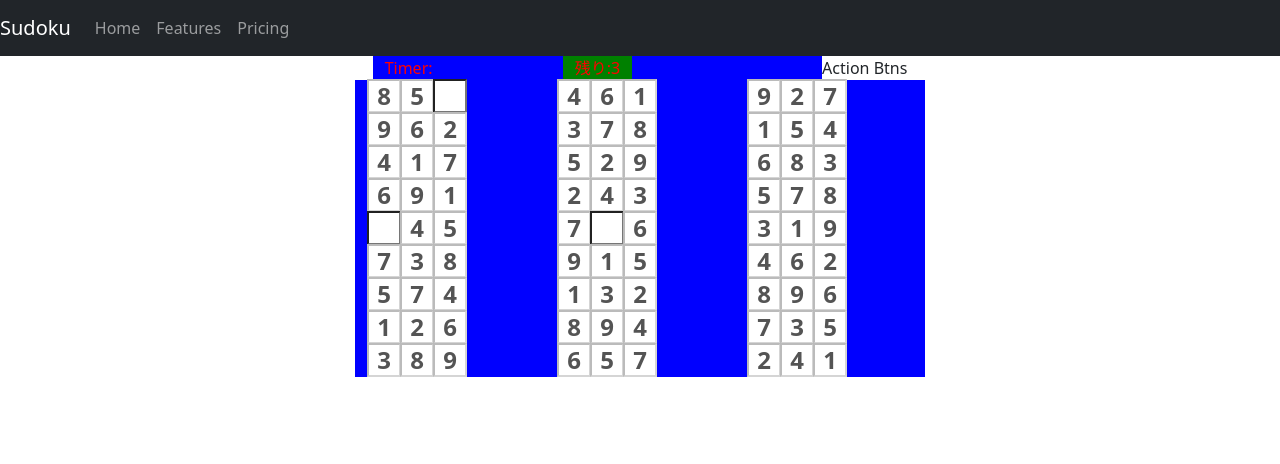
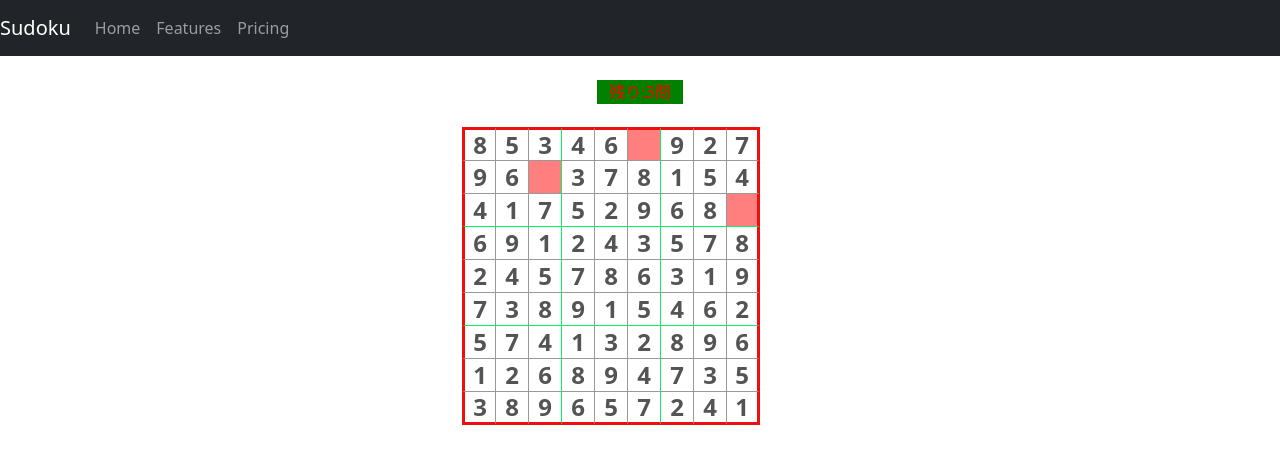
Before and after one commit to 8PCWM47BP34E4PBZ/sudoku, a Next.js app: page / in a window 1280 px wide. Shown: the top 464 px of the page. Built offline with nearby package versions, Linux system fonts and the light colour scheme.

Commit message:
Implement new design

```diff
--- a/components/box.tsx
+++ /dev/null
@@ -1,57 +0,0 @@
-import { Square } from "./square";
-
-type BoxProps = {
-  id: number;
-  numbers: [
-    number?,
-    number?,
-    number?,
-    number?,
-    number?,
-    number?,
-    number?,
-    number?,
-    number?
-  ];
-  answers: [
-    number,
-    number,
-    number,
-    number,
-    number,
-    number,
-    number,
-    number,
-    number
-  ];
-};
-
-export const Box = (props: BoxProps) => {
-  return (
-    <>
-      <div
-        className="col col-lg-2"
-        style={{
-          color: "red",
-          backgroundColor: "blue",
-        }}
-      >
-        <div className="board-row">
-          <Square number={props.numbers[0]} answer={props.answers[0]} />
-          <Square number={props.numbers[1]} answer={props.answers[1]} />
-          <Square number={props.numbers[2]} answer={props.answers[2]} />
-        </div>
-        <div className="board-row">
-          <Square number={props.numbers[3]} answer={props.answers[3]} />
-          <Square number={props.numbers[4]} answer={props.answers[4]} />
-          <Square number={props.numbers[5]} answer={props.answers[5]} />
-        </div>
-        <div className="board-row">
-          <Square number={props.numbers[6]} answer={props.answers[6]} />
-          <Square number={props.numbers[7]} answer={props.answers[7]} />
-          <Square number={props.numbers[8]} answer={props.answers[8]} />
-        </div>
-      </div>
-    </>
-  );
-};
--- /dev/null
+++ b/components/line.tsx
@@ -0,0 +1,94 @@
+import { Square } from "./square";
+
+type LineProps = {
+  id: number;
+  classNames: [
+    string,
+    string,
+    string,
+    string,
+    string,
+    string,
+    string,
+    string,
+    string
+  ];
+  numbers: [
+    number?,
+    number?,
+    number?,
+    number?,
+    number?,
+    number?,
+    number?,
+    number?,
+    number?
+  ];
+  answers: [
+    number,
+    number,
+    number,
+    number,
+    number,
+    number,
+    number,
+    number,
+    number
+  ];
+};
+
+export const Line = (props: LineProps) => {
+  return (
+    <div className="row">
+      <div className="col-md-6 offset-md-4">
+        <div className="board-row">
+          <Square
+            answer={props.answers[0]}
+            number={props.numbers[0]}
+            cName={props.classNames[0]}
+          />
+          <Square
+            answer={props.answers[1]}
+            number={props.numbers[1]}
+            cName={props.classNames[1]}
+          />
+          <Square
+            answer={props.answers[2]}
+            number={props.numbers[2]}
+            cName={props.classNames[2]}
+          />
+          <Square
+            answer={props.answers[3]}
+            number={props.numbers[3]}
+            cName={props.classNames[3]}
+          />
+          <Square
+            answer={props.answers[4]}
+            number={props.numbers[4]}
+            cName={props.classNames[4]}
+          />
+          <Square
+            answer={props.answers[5]}
+            number={props.numbers[5]}
+            cName={props.classNames[5]}
+          />
+          <Square
+            answer={props.answers[6]}
+            number={props.numbers[6]}
+            cName={props.classNames[6]}
+          />
+          <Square
+            answer={props.answers[7]}
+            number={props.numbers[7]}
+            cName={props.classNames[7]}
+          />
+          <Square
+            answer={props.answers[8]}
+            number={props.numbers[8]}
+            cName={props.classNames[8]}
+          />
+        </div>
+      </div>
+    </div>
+  );
+};
--- a/components/square.tsx
+++ b/components/square.tsx
@@ -9,15 +9,21 @@ const validateInput = (val: string) => {
 type SquareProps = {
   number?: number;
   answer: number;
+  cName: string;
 };
 
 export const Square = (props: SquareProps) => {
   const ctx = useContext(themeContext);
+  let style = {};
+  if (!props.number) {
+    style = { backgroundColor: "rgba(255,0,0,0.5)" };
+  }
 
   return (
     <input
       type={"text"}
-      className="square"
+      style={style}
+      className={`square ${props.cName}`}
       maxLength={1}
       onInput={(e) => {
         const val = e.currentTarget.value;
@@ -29,20 +35,20 @@ export const Square = (props: SquareProps) => {
           console.log("answer");
           console.log(props.answer);
           if (val === props.answer?.toString()) {
-            const num = ctx.dark;
+            const num = ctx.remainingQuestion;
             console.log(num);
-            ctx.setIsDark(num - 1);
-            console.log(`ctx.dark: ${ctx.dark}`);
+            ctx.setRemainingQuestion(num - 1);
+            console.log(`ctx.dark: ${ctx.remainingQuestion}`);
             e.currentTarget.disabled = true;
             e.currentTarget.style.backgroundColor = "green";
             e.currentTarget.style.color = "white";
           } else {
             console.log("incorrect");
+            alert("間違っています");
             e.currentTarget.value = "";
           }
         } else {
-          //alert("Please input 1-9");
-          console.error("Invalid!!!");
+          alert("1-9の数字を入力してください");
           e.currentTarget.value = "";
         }
       }}
--- a/contexts/theme.ts
+++ b/contexts/theme.ts
@@ -1,28 +1,28 @@
 import { createContext, useCallback, useState } from 'react';
 
 // set context type
-type ThemeContext = {
-  dark: number;
-  setIsDark: (isDark: number) => void;
+type SudokuContext = {
+  remainingQuestion: number;
+  setRemainingQuestion: (isDark: number) => void;
 };
 
 // context default value
-const defaultContext: ThemeContext = {
-  dark: 3,
-  setIsDark: () => { },
+const defaultContext: SudokuContext = {
+  remainingQuestion: 3,
+  setRemainingQuestion: () => { },
 };
 
 // context object
-export const themeContext = createContext<ThemeContext>(defaultContext);
+export const themeContext = createContext<SudokuContext>(defaultContext);
 
 // custom Hook
-export const useDark = (): ThemeContext => {
-  const [dark, setDark] = useState(defaultContext.dark);
-  const setIsDark = useCallback((current: number): void => {
-    setDark(current);
+export const useSudoku = (): SudokuContext => {
+  const [remainingQuestion, setRemainingQuestion] = useState(defaultContext.remainingQuestion);
+  const setQuestion = useCallback((current: number): void => {
+    setRemainingQuestion(current);
   }, []);
   return {
-    dark,
-    setIsDark,
+    remainingQuestion: remainingQuestion,
+    setRemainingQuestion: setQuestion,
   };
 };
--- a/pages/index.tsx
+++ b/pages/index.tsx
@@ -1,184 +1,179 @@
-import { Box } from "../components/box";
-import { useState, createContext, useContext } from "react";
-import { themeContext, useDark } from "../contexts/theme";
-// export function createCtx<ContextType>() {
-//   const ctx = createContext<
-//     ContextType | undefined
-//   >(undefined);
-//   function useCtx() {
-//     const c = useContext(ctx);
-//     if (!c)
-//       throw new Error(
-//         "useCtx must be inside a Provider with a value"
-//       );
-//     return c;
-//   }
-//   return [useCtx, ctx.Provider] as const;
-// }
+import { themeContext, useSudoku } from "../contexts/theme";
+import { Line } from "../components/line";
+import { useEffect } from "react";
 
 const Index = () => {
-  const ctx = useDark();
-  if (ctx.dark === 0) {
+  const ctx = useSudoku();
+  useEffect(() => {
+    // Update the document title using the browser API
+    document.title = `残り： ${ctx.remainingQuestion} 問`;
+    if (ctx.remainingQuestion === 0) {
+      alert("終了");
+    }
+  });
   return (
     <themeContext.Provider value={ctx}>
+      <br />
       <div className="container">
         <div className="row justify-content-md-center">
-            <div
-              className="col col-lg-2"
-              style={{
-                color: "red",
-                backgroundColor: "blue",
-              }}
-              id="board-0"
-            >
-              Timer:
-            </div>
           <div
             className="col-md-auto"
             style={{ color: "red", backgroundColor: "green" }}
           >
-              終了！
-            </div>
-            <div
-              className="col col-lg-2"
-              style={{ color: "red", backgroundColor: "blue" }}
-            ></div>
-            Action Btn
-          </div>
-          <></>
-          <div className="row justify-content-md-center">
-            <Box
-              id={0}
-              numbers={[8, 5, 3, 9, 6, 2, 4, 1, 7]}
-              answers={[8, 5, 3, 9, 6, 2, 4, 1, 7]}
-            />
-            <Box
-              id={1}
-              numbers={[4, 6, 1, 3, 7, 8, 5, 2, 9]}
-              answers={[4, 6, 1, 3, 7, 8, 5, 2, 9]}
-            />
-            <Box
-              id={2}
-              numbers={[9, 2, 7, 1, 5, 4, 6, 8, 3]}
-              answers={[9, 2, 7, 1, 5, 4, 6, 8, 3]}
-            />
-          </div>
-          <div className="row justify-content-md-center">
-            <Box
-              id={3}
-              numbers={[6, 9, 1, 2, 4, 5, 7, 3, 8]}
-              answers={[6, 9, 1, 2, 4, 5, 7, 3, 8]}
-            />
-            <Box
-              id={4}
-              numbers={[2, 4, 3, 7, 8, 6, 9, 1, 5]}
-              answers={[2, 4, 3, 7, 8, 6, 9, 1, 5]}
-            />
-            <Box
-              id={5}
-              numbers={[5, 7, 8, 3, 1, 9, 4, 6, 2]}
-              answers={[5, 7, 8, 3, 1, 9, 4, 6, 2]}
-            />
-          </div>
-          <div className="row justify-content-md-center">
-            <Box
-              id={6}
-              numbers={[5, 7, 4, 1, 2, 6, 3, 8, 9]}
-              answers={[5, 7, 4, 1, 2, 6, 3, 8, 9]}
-            />
-            <Box
-              id={7}
-              numbers={[1, 3, 2, 8, 9, 4, 6, 5, 7]}
-              answers={[1, 3, 2, 8, 9, 4, 6, 5, 7]}
-            />
-            <Box
-              id={8}
-              numbers={[8, 9, 6, 7, 3, 5, 2, 4, 1]}
-              answers={[8, 9, 6, 7, 3, 5, 2, 4, 1]}
-            />
+            残り:{ctx.remainingQuestion}問
           </div>
         </div>
-      </themeContext.Provider>
-    );
-  }
-  return (
-    <themeContext.Provider value={ctx}>
-      <div className="container">
-        <div className="row justify-content-md-center">
-          <div
-            className="col col-lg-2"
-            style={{
-              color: "red",
-              backgroundColor: "blue",
-            }}
-            id="board-0"
-          >
-            Timer:
+        <div className="row">
+          <div className="col-md-6 offset-md-4">
+            <br />
           </div>
-          <div
-            className="col-md-auto"
-            style={{ color: "red", backgroundColor: "green" }}
-          >
-            残り:{ctx.dark}
         </div>
-          <div
-            className="col col-lg-2"
-            style={{ color: "red", backgroundColor: "blue" }}
-          ></div>
-          Action Btns
-        </div>
-        <></>
-        <div className="row justify-content-md-center">
-          <Box
+        {/*  */}
+        <Line
           id={0}
-            numbers={[8, 5, undefined, 9, 6, 2, 4, 1, 7]}
-            answers={[8, 5, 3, 9, 6, 2, 4, 1, 7]}
+          classNames={[
+            "top-left-board-border",
+            "top-board-border",
+            "top-board-right-block-border",
+            "top-board-left-block-border",
+            "top-board-border",
+            "top-board-right-block-border",
+            "top-board-left-block-border",
+            "top-board-border",
+            "top-right-board-border",
+          ]}
+          numbers={[8, 5, 3, 4, 6, undefined, 9, 2, 7]}
+          answers={[8, 5, 3, 4, 6, 1, 9, 2, 7]}
         />
-          <Box
+
+        <Line
           id={1}
-            numbers={[4, 6, 1, 3, 7, 8, 5, 2, 9]}
-            answers={[4, 6, 1, 3, 7, 8, 5, 2, 9]}
+          classNames={[
+            "left-board-border",
+            "normal-border",
+            "right-block-border",
+            "left-block-border",
+            "normal-border",
+            "right-block-border",
+            "left-block-border",
+            "normal-border",
+            "right-board-border",
+          ]}
+          numbers={[9, 6, undefined, 3, 7, 8, 1, 5, 4]}
+          answers={[9, 6, 2, 3, 7, 8, 1, 5, 4]}
         />
-          <Box
+        <Line
           id={2}
-            numbers={[9, 2, 7, 1, 5, 4, 6, 8, 3]}
-            answers={[9, 2, 7, 1, 5, 4, 6, 8, 3]}
+          classNames={[
+            "left-board-bottom-block-border",
+            "bottom-block-border",
+            "bottom-right-block-border",
+            "bottom-left-block-border",
+            "bottom-block-border",
+            "bottom-right-block-border",
+            "bottom-left-block-border",
+            "bottom-block-border",
+            "right-board-bottom-block-border",
+          ]}
+          numbers={[4, 1, 7, 5, 2, 9, 6, 8, undefined]}
+          answers={[4, 1, 7, 5, 2, 9, 6, 8, 3]}
         />
-        </div>
-        <div className="row justify-content-md-center">
-          <Box
+        <Line
           id={3}
-            numbers={[6, 9, 1, undefined, 4, 5, 7, 3, 8]}
-            answers={[6, 9, 1, 2, 4, 5, 7, 3, 8]}
+          classNames={[
+            "left-board-top-block-border",
+            "top-block-border",
+            "top-right-block-border",
+            "top-left-block-border",
+            "top-block-border",
+            "top-right-block-border",
+            "top-left-block-border",
+            "top-block-border",
+            "right-board-top-block-border",
+          ]}
+          numbers={[6, 9, 1, 2, 4, 3, 5, 7, 8]}
+          answers={[6, 9, 1, 2, 4, 3, 5, 7, 8]}
         />
-          <Box
+        <Line
           id={4}
-            numbers={[2, 4, 3, 7, undefined, 6, 9, 1, 5]}
-            answers={[2, 4, 3, 7, 8, 6, 9, 1, 5]}
+          classNames={[
+            "left-board-border",
+            "normal-border",
+            "right-block-border",
+            "left-block-border",
+            "normal-border",
+            "right-block-border",
+            "left-block-border",
+            "normal-border",
+            "right-board-border",
+          ]}
+          numbers={[2, 4, 5, 7, 8, 6, 3, 1, 9]}
+          answers={[2, 4, 5, 7, 8, 6, 3, 1, 9]}
         />
-          <Box
+        <Line
           id={5}
-            numbers={[5, 7, 8, 3, 1, 9, 4, 6, 2]}
-            answers={[5, 7, 8, 3, 1, 9, 4, 6, 2]}
+          classNames={[
+            "left-board-bottom-block-border",
+            "bottom-block-border",
+            "bottom-right-block-border",
+            "bottom-left-block-border",
+            "bottom-block-border",
+            "bottom-right-block-border",
+            "bottom-left-block-border",
+            "bottom-block-border",
+            "right-board-bottom-block-border",
+          ]}
+          numbers={[7, 3, 8, 9, 1, 5, 4, 6, 2]}
+          answers={[7, 3, 8, 9, 1, 5, 4, 6, 2]}
         />
-        </div>
-        <div className="row justify-content-md-center">
-          <Box
+        <Line
           id={6}
-            numbers={[5, 7, 4, 1, 2, 6, 3, 8, 9]}
-            answers={[5, 7, 4, 1, 2, 6, 3, 8, 9]}
+          classNames={[
+            "left-board-top-block-border",
+            "top-block-border",
+            "top-right-block-border",
+            "top-left-block-border",
+            "top-block-border",
+            "top-right-block-border",
+            "top-left-block-border",
+            "top-block-border",
+            "right-board-top-block-border",
+          ]}
+          numbers={[5, 7, 4, 1, 3, 2, 8, 9, 6]}
+          answers={[5, 7, 4, 1, 3, 2, 8, 9, 6]}
         />
-          <Box
+        <Line
           id={7}
-            numbers={[1, 3, 2, 8, 9, 4, 6, 5, 7]}
-            answers={[1, 3, 2, 8, 9, 4, 6, 5, 7]}
+          classNames={[
+            "left-board-border",
+            "normal-border",
+            "right-block-border",
+            "left-block-border",
+            "normal-border",
+            "right-block-border",
+            "left-block-border",
+            "normal-border",
+            "right-board-border",
+          ]}
+          numbers={[1, 2, 6, 8, 9, 4, 7, 3, 5]}
+          answers={[1, 2, 6, 8, 9, 4, 7, 3, 5]}
         />
-          <Box
+        <Line
           id={8}
-            numbers={[8, 9, 6, 7, 3, 5, 2, 4, 1]}
-            answers={[8, 9, 6, 7, 3, 5, 2, 4, 1]}
+          classNames={[
+            "bottom-left-board-border",
+            "bottom-board-border",
+            "bottom-board-right-block-border",
+            "bottom-board-left-block-border",
+            "bottom-board-border",
+            "bottom-board-right-block-border",
+            "bottom-board-left-block-border",
+            "bottom-board-border",
+            "bottom-right-board-border",
+          ]}
+          numbers={[3, 8, 9, 6, 5, 7, 2, 4, 1]}
+          answers={[3, 8, 9, 6, 5, 7, 2, 4, 1]}
         />
-        </div>
       </div>
     </themeContext.Provider>
   );
--- a/pages/test.tsx
+++ b/pages/test.tsx
@@ -1,6 +1,3 @@
-import { Box } from "../components/box";
-import { themeContext, useDark } from "../contexts/theme";
-
 const Test = () => {
   return (
     <div className="container">
```
Lines whose indentation alone changed are shown as unchanged.
